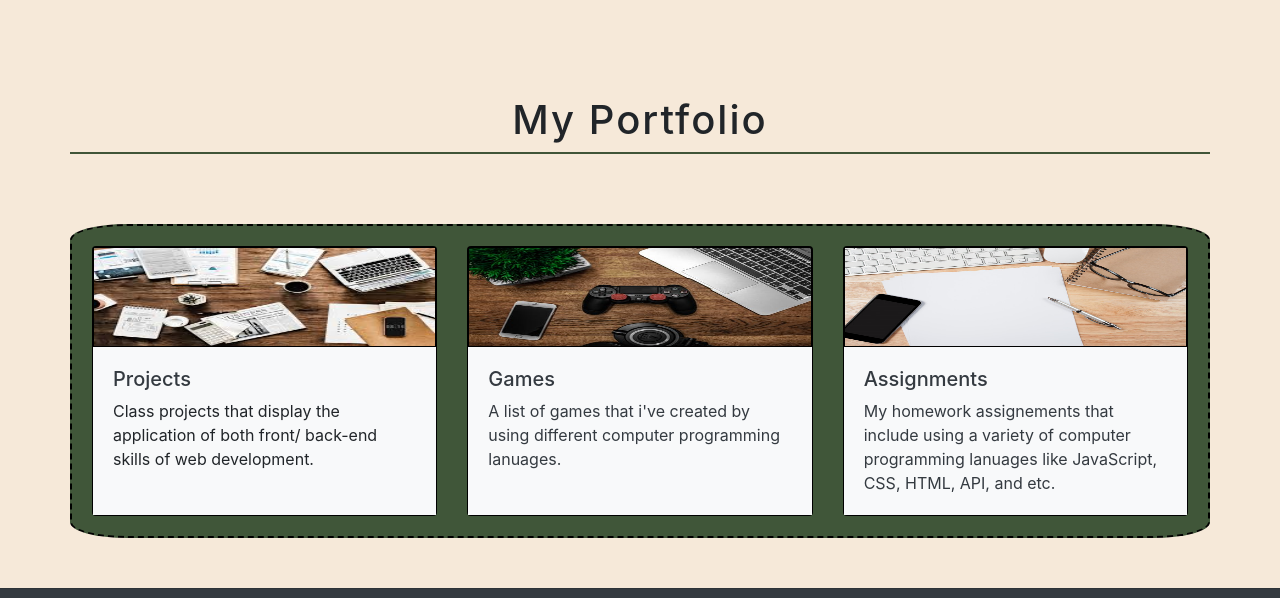
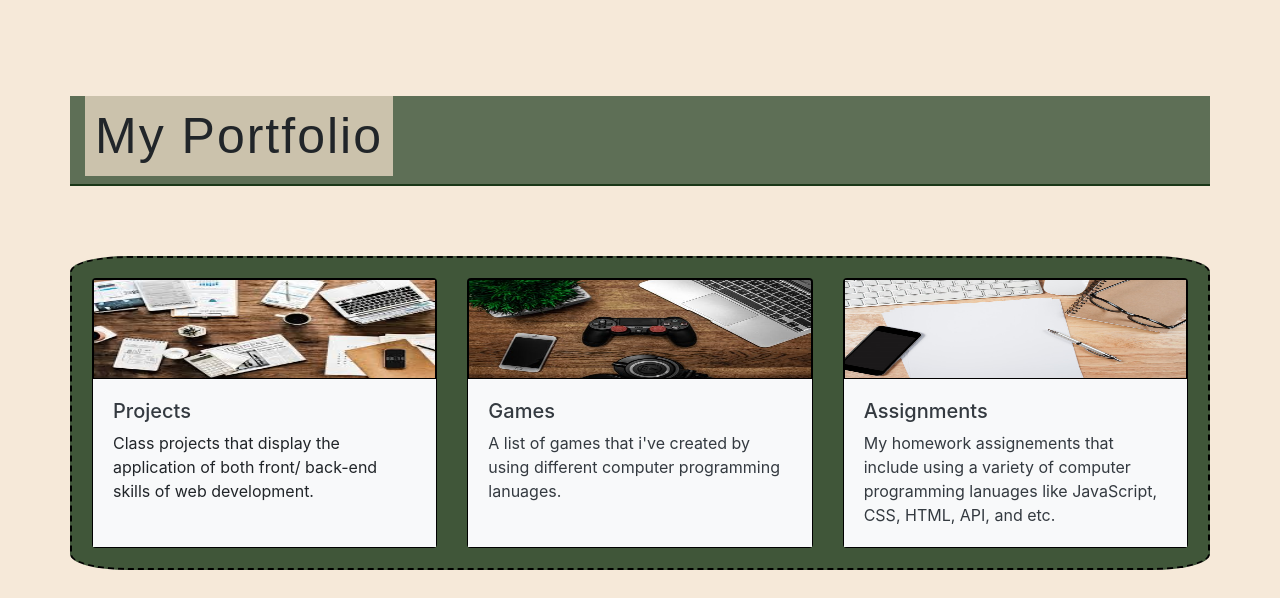
Before and after one commit to parytly/my-coding-portfolio, a plain HTML site: page index.html in a window 1280 px wide. Shown: the part 811-1409 px from the top of the page. Drawn offline with nearby package versions, Linux system fonts and the light colour scheme.

Commit message:
trying to work on portfolio title

```diff
--- a/assets/game.css
+++ b/assets/game.css
@@ -19,7 +19,7 @@ body{
     border: solid 2px black;
     border-radius: 5%;
     padding: 5px 20px;
-    margin-top: 20px;
+    margin-top: 50px;
     margin-bottom:70px;
     background-color: rgba(3, 37, 3, 0.749);
 }
--- a/assets/style.css
+++ b/assets/style.css
@@ -48,6 +48,16 @@ body{
     margin-top: 70px;
     border-bottom: solid 2px rgba(3, 37, 3, 0.749);
     letter-spacing: 2px;
+    background-color: rgba(43, 71, 43, 0.749);
+    justify-content: center;
+}
+.portfolio-title{
+    font-size: 50px;
+    font-family: Arial, Helvetica, sans-serif;
+    background-color: rgba(243, 226, 204, 0.733);
+    padding: 10px 10px;
+    width: fit-content;
+    justify-content: center;
 }
 /* MAIN PAGE CARD BODY CSS */
 .card-img-body{
--- a/index.html
+++ b/index.html
@@ -89,7 +89,7 @@
   <br>
 
   <div class="container text-center my-portfolio">
-    <h1> My Portfolio</h1>
+    <h1 class="portfolio-title"> My Portfolio</h1>
   </div>
   <!-- CARDS  -->
   <div class="card-deck container">
```
Also changed, not shown: assignment.html (+15 -8 lines), game.html (+2 -2 lines), project.html (+1 -1 lines).
